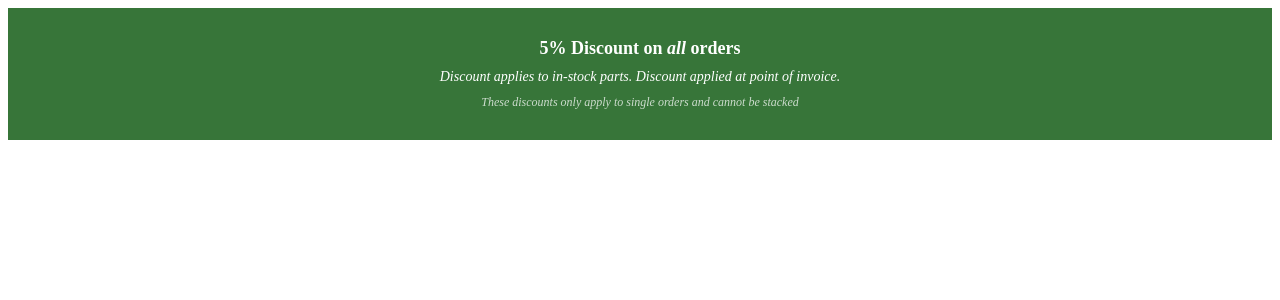
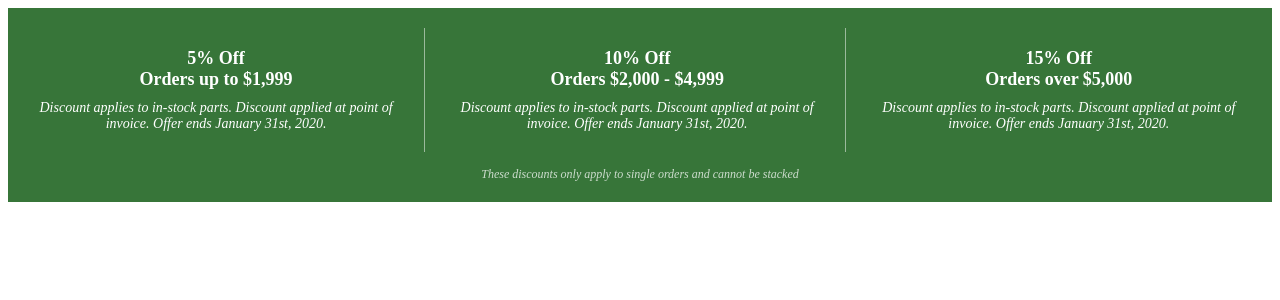
Before and after one commit to hutsoninc/dcp-offers, a web app: file src/templates/discounts.html in a window 1280 px wide. Shown: the top 300 px of the page. Run offline with its HTML, style and script files only (its server is not run), Linux system fonts and the light colour scheme.

Commit message:
Change discounts template

```diff
--- a/src/templates/discounts.html
+++ b/src/templates/discounts.html
@@ -1,26 +1,53 @@
 <div class="discount-grid">
     <div class="discount-column">
-        <h3>5% Discount on <i>all</i> orders</h3>
+        <h3>
+            5% Off<br />
+            Orders up to $1,999
+        </h3>
         <p>
             Discount applies to in-stock parts. Discount applied at point of
-            invoice.
+            invoice. Offer ends January 31st, 2020.
         </p>
     </div>
-    <p class="discount-grid-disclaimer">
-        These discounts only apply to single orders and cannot be stacked
+    <div class="discount-column">
+        <h3>
+            10% Off<br />
+            Orders $2,000 - $4,999
+        </h3>
+        <p>
+            Discount applies to in-stock parts. Discount applied at point of
+            invoice. Offer ends January 31st, 2020.
         </p>
+    </div>
+    <div class="discount-column">
+        <h3>
+            15% Off<br />
+            Orders over $5,000
+        </h3>
+        <p>
+            Discount applies to in-stock parts. Discount applied at point of
+            invoice. Offer ends January 31st, 2020.
+        </p>
+    </div>
+    <p class="discount-grid-disclaimer">These discounts only apply to single orders and cannot be stacked</p>
 </div>
 <style type="text/css">
     .discount-grid {
         background-color: #377539;
         color: #fff;
-        padding: 30px 0;
+        padding: 20px 0;
     }
 
     .discount-column {
         box-sizing: border-box;
-        padding: 0 20px;
+        display: inline-block;
+        padding: 20px;
         text-align: center;
+        width: 33%;
+    }
+
+    .discount-column:not(:last-of-type) {
+        border-right: 1px solid rgba(255, 255, 255, 0.5);
     }
 
     .discount-column h3 {
@@ -42,7 +69,7 @@
       font-size: 12px;
       font-style: italic;
       margin: 0;
-        padding: 10px 20px 0;
+      padding: 15px 20px 0;
       text-align: center;
     }
 
```
Lines whose indentation alone changed are shown as unchanged.
